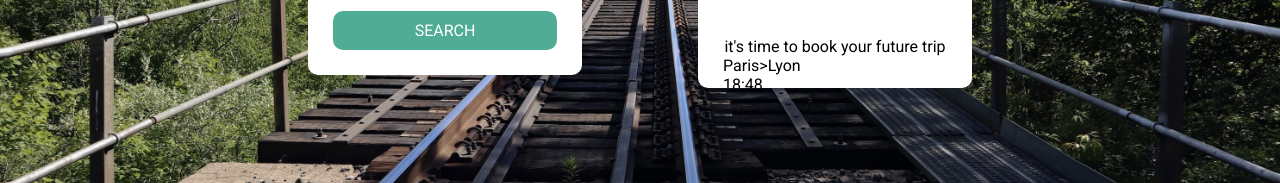
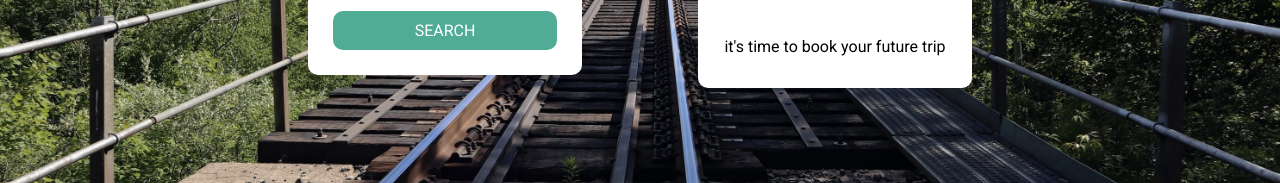
Before and after one commit to TheoKennel/Hackaton_TicketHack, a plain HTML site: page frontend/index.html in a window 1280 px wide. Shown: the part 550-733 px from the top of the page. Drawn offline with Linux system fonts and the light colour scheme.

Commit message:
je touche plus a l'index

```diff
--- a/frontend/index.html
+++ b/frontend/index.html
@@ -52,15 +52,7 @@
                         <hr>
                         <p id="trip">No trip found.</p>
                     </div>
-                    <div id="root-search">
-                        <div>
-                            <div>
-                                <p>Paris>Lyon</p>
-                                <p>18:48</p>
-                                <p class="btn">Book</p>
-                            </div>
-                        </div>
-                    </div>
+                    <div id="root-search"></div>
                 </div>
             </div>
         </div>
```
